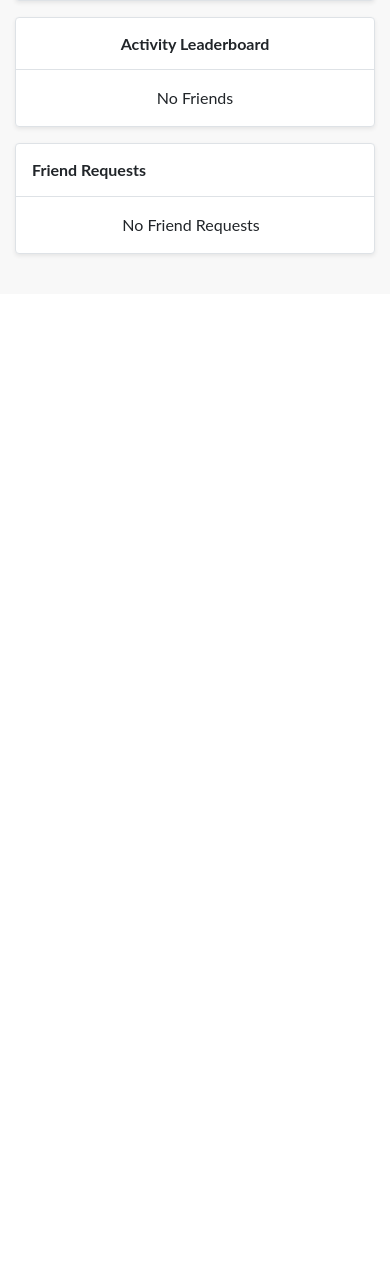
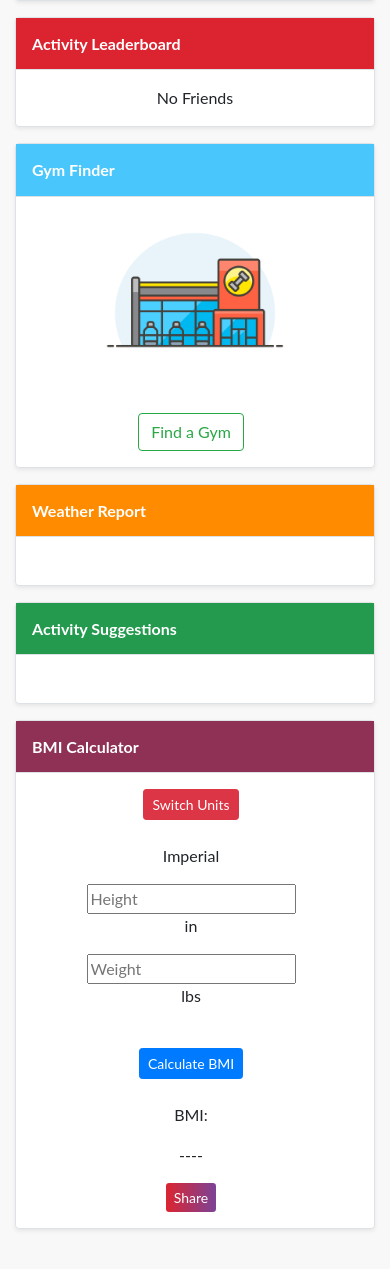
Before and after one commit to openchampagne/getstrongwithme, a Python web app: template templates/my-account.html in a window 390 px wide; the page is wider, and only the part inside the window is pictured. Shown: the part 572-1841 px from the top of that part. Before the commit the page ends 829 px from the top of that part, so only its background shows below. Run offline with Jinja, Linux system fonts and the light colour scheme; the template is opened without the code that fills it, so the values that code supplies are empty; some libraries are stand-ins or nearby versions.

Commit message:
My Account page gains Skittles Widget design

```diff
--- a/static/js/bmi.js
+++ b/static/js/bmi.js
@@ -14,16 +14,20 @@ function switch_units(units) {
 
 function bmi_status(bmi) {
     if (bmi < 18.5) {
-        document.getElementById('bmi-status').textContent = 'My BMI is ' + bmi + ' which is Underweright. Speak with your doctor to determine if you need to gain weight.';
+        document.getElementById('bmi-status').textContent = 'Your BMI is ' + bmi + ' which is Underweight. Speak with your doctor to determine if you need to gain weight.';
+        document.getElementById('bmi-status-post').textContent = 'My BMI is ' + bmi + ' which is Underweight!';
     }
     else if (bmi >= 18.5 && bmi <= 24.9) {
-        document.getElementById('bmi-status').textContent = 'My BMI is ' + bmi + ' which is Healthy!';
+        document.getElementById('bmi-status').textContent = 'Your BMI is ' + bmi + ' which is Healthy! Keep up the Great Work!';
+        document.getElementById('bmi-status-post').textContent = 'My BMI is ' + bmi + ' which is Healthy! Awesome!';
     }
     else if (bmi >= 25.0 && bmi <= 29.9) {
-        document.getElementById('bmi-status').textContent = 'My BMI is ' + bmi + ' which is Overweight. Being overweight can lead to a higher chance of heart and other health issues. Soeak to your doctor to determine the healthiest ways for you to lose weight.';
+        document.getElementById('bmi-status').textContent = 'Your BMI is ' + bmi + ' which is Overweight. Being overweight can lead to a higher chance of heart and other health issues. Soeak to your doctor to determine the healthiest ways for you to lose weight.';
+        document.getElementById('bmi-status-post').textContent = 'My BMI is ' + bmi + ' which is Overweight. Working to Improve!';
     }
     else if (bmi > 30.0){
-        document.getElementById('bmi-status').textContent = 'My Bmi is ' + bmi + ' which classifies as Obese. Obesity can be very dangerous and cause chronic diesases. Speak with your doctor to determine the healthiest ways for you to lose weight';
+        document.getElementById('bmi-status').textContent = 'Your Bmi is ' + bmi + ' which classifies as Obese. Obesity can be very dangerous and cause chronic diesases. Speak with your doctor to determine the healthiest ways for you to lose weight';
+        document.getElementById('bmi-status-post').textContent = 'My Bmi is ' + bmi + ' which classifies as Obese. Working to Improve!';
     }
 }
 
--- a/static/js/weather.js
+++ b/static/js/weather.js
@@ -2,10 +2,27 @@ var weatherAPI = '1fd09e59f0f835ebe04dc5ab06de40f3';
 var geolocationAPI = 'pk.9684621c328d7f6c2548e794b8b05772';
 
 //Function to return activity suggestion based on weather conditions
- function activitySuggestion(temp, condition) {
-    if (temp >= 67 && temp <= 90 && condition == 'Clear') {
-        print("")
+ function activitySuggestion(temp, conditionStatus) {
+
+    var activity = "";
+
+    if (temp >= 67 && temp <= 90 && conditionStatus == 'clear') {
+        activity = "Perfect Time for a Brisk Outdoor walk or a Nice Run";
          }
+    if (temp > 95 && conditionStatus == 'clear') {
+            activity = "Perhaps its too hot for Outdoor Activities. Try an Indoor activity like a Gym Workout";
+        }
+    if (conditionStatus == 'rain' || conditionStatus == 'light rain' || conditionStatus == 'moderate rain') {
+            activity = "When it rains it pours... Don't let that affect your Activity. Do an indoor workout!";
+        }
+    if (conditionStatus = 'broken clouds' || conditionStatus == 'scattered clouds' || conditionStatus == 'cloudy' || conditionStatus == 'clouds') {
+            activity = "Looks like it's Cloudy. Great time for a Walk, Run or Outdoor Yoga without the Sun";
+        }
+    else {
+             activity = "No Activity Suggestions at this Time"
+         }
+    document.getElementById('activitySuggestion').textContent = activity;
+    console.log(conditionStatus);
 }
 
 function weather(coordinates, city) {
@@ -19,17 +36,15 @@ function weather(coordinates, city) {
             var temp = obj.main.temp;
             var condition = obj.weather[0].main;
             var conditionStatus = obj.weather[0].description;
-            console.log(temp);
-            console.log(condition);
-            console.log(conditionStatus);
-            document.getElementById('temp').textContent = 'It is '+ temp +' F degrees outside in '+ city +'!';
-            //document.getElementById('temp-status').textContent = conditionStatus;
+            document.getElementById('temp').textContent = "It's " + temp + "°F outside in " + city;
+            //document.getElementById('temp-status').textContent = "Conditions are: " + conditionStatus;
         }
         else {
             console.log('Couldn\'t fetch temperature for latitude: '+ lat + ' longitude: '+ lon);
         }
     }
     request.send();
+    activitySuggestion();
 }
 
 function getCoordinates() {
--- a/templates/my-account.html
+++ b/templates/my-account.html
@@ -98,8 +98,8 @@
             {% endfor %}
 
 
+         </main>
 
-         </main>
          <aside class="col col-xl-3 order-xl-1 col-lg-6 order-lg-2 col-md-6 col-sm-6 col-12">
             <div class="box mb-3 shadow-sm border rounded bg-white profile-box text-center">
                <div class="py-4 px-3 border-bottom">
@@ -119,7 +119,7 @@
                   <a class="font-weight-bold p-3 d-block" data-toggle="modal" data-target="#editProfile" href="/my-account"> Edit my Profile </a>
 
 
- <!-- Edit Profile Modal -->
+ <!-- Start Edit Profile Modal -->
  <div class="modal fade" id="editProfile" role="dialog">
   <div class="modal-dialog">
     <div class="modal-content">
@@ -146,18 +146,19 @@
 
   </div>
 </div>
+<!-- End Edit Profile Modal -->
 
 
                </div>
             </div>
+<!-- end my profile box-->
 
-
-         </aside>
-
-         <aside class="col col-xl-3 order-xl-3 col-lg-6 order-lg-3 col-md-6 col-sm-6 col-12">
+<!-- Activity Leaderboard Widget Starts -->
 <div class="box shadow-sm border rounded bg-white mb-3">
-               <div class="border-bottom p-3">
-                  <h6 class="font-weight-bold m-0">Activity Leaderboard</h6>
+   <div class="border-bottom p-3" style="
+   background-color: #dc2430;
+   color: #fff;">
+      <h6 class="font-weight-bold m-0 text-left">Activity Leaderboard</h6>
    </div>
    <div class="box-body p-3">
       <!-- for each friend-->
@@ -173,7 +174,8 @@
             <div class="text-truncate">{{ users.firstName }} {{ users.lastName }}</div>
             <div class="small text-gray-500">0 Calories</div>
          </div>
-                     <span class="ml-auto"><button type="button" class="btn btn-light btn-sm"><i class="feather-user-plus"></i></button>
+         <span class="ml-auto"><button type="button" class="btn btn-light btn-sm"><i
+                  class="feather-user-plus"></i></button>
          </span>
       </div>
       {% endif %}
@@ -185,32 +187,184 @@
 
    </div>
 </div>
+<!-- Activity Leaderboard Widget Ends-->
+
+<!-- GymFinder Widget Starts -->
           <div class="box shadow-sm border rounded bg-white mb-3">
-               <div class="border-bottom p-3 d-flex align-items-center">
+            <div class="border-bottom p-3 d-flex align-items-center" style="
+            background-color: #49c6fc;
+            color: #fff;">
                <div class="mr-1 overflow-hidden">
-                  <h6 class="font-weight-bold m-0">Friend Requests</h6>
+                  <h6 class="font-weight-bold m-0">Gym Finder</h6>
+               </div>
+            </div>
+            <div class="box-body p-3">
+               <a data-toggle="modal" data-target="#gymFinder" href="#gymFinder">
+               <img src="/static/images/gym.png" width="200px" height="200px">
+               </a>
+                  <div class="mr-2">
+                     <button type="button" data-toggle="modal" data-target="#gymFinder"  class="btn btn-outline-success">Find a Gym</button>
+                  </div>
+            </div>
+            </div>
+<!-- GymFinder Widget ends -->
+
+<!-- GymFinder Junk  Starts -->
+<style>
+.modal-dialog,
+.modal-content {
+/* 80% of window height */
+height: 900px;
+width: 900px;
+}
+
+.modal-body {
+/* 100% = dialog height, 120px = header + footer */
+max-height: calc(100vh - 210px);
+overflow-y: auto;
+}
+</style>
+
+
+<div class="modal fade" id="gymFinder" role="dialog">
+<div class="modal-dialog">
+<div class="modal-content">
+ <div class="modal-header">
+   <h1 class="pl-3 pt-3 pr-3 mb-0 pb-3 font-weight-bold text-left">GymFinder - Find Gyms Near You</h1>
+   <button type="button" class="close" data-dismiss="modal">&times;</button>
+ </div>
+ <div class="modal-body">
+   <script src="https://cdn.apple-mapkit.com/mk/5.x.x/mapkit.js"></script>
+
+   <!-- mapkit -->
+   <div id="map"></div>
+   <style>
+      #map {
+          width: 100%;
+          height: 600px;
+      }
+      </style>
+<script>
+const tokenID = "eyJhbGciOiJFUzI1NiIsInR5cCI6IkpXVCIsImtpZCI6IlU0NlA4RkhWODcifQ.eyJpc3MiOiI1Qzc1UTVUUjc2IiwiaWF0IjoxNjE4OTYxODQyLCJleHAiOjE2MjU0NDMyMDB9.i8wW98BKVhHPAV-OwVYMhllS6f7LQrKPo8ncUlly7-eM2eLMSNi6op6bdqAZAAhpx63SeMSiRg9wVSxIhQfzkA";
+
+mapkit.init({
+ authorizationCallback: function(done) {
+     done(tokenID);
+ }
+});
+
+var map = new mapkit.Map("map", {
+showsUserLocationControl: true,
+showsUserLocation: false
+});
+var search = new mapkit.Search({
+language: "en",
+getsUserLocation: true,
+region: map.region
+});
+
+search.search("gym", function(error, data) {
+if (error) {
+  // Handle search error
+  return;
+}
+var annotations = data.places.map(function(place) {
+  var annotation = new mapkit.MarkerAnnotation(place.coordinate);
+  annotation.title = place.name;
+  annotation.glyphText = "💪🏽";
+  annotation.subtitle = place.formattedAddress;
+  annotation.color = "#68d2fe";
+  return annotation;
+});
+map.showItems(annotations);
+});
+</script>
+<!-- mapkit ends-->
+
+
+</div>
+</div>
+
+</div>
+</div>
+<!-- GymFinder Junk Ends-->
+
+         </aside>
+
+         <aside class="col col-xl-3 order-xl-3 col-lg-6 order-lg-3 col-md-6 col-sm-6 col-12">
+
+<!-- Weather Starts -->
+<div class="box shadow-sm border rounded bg-white mb-3">
+   <div class="border-bottom p-3 d-flex align-items-center" style="
+   background-color: #ff8c00;
+   color: #fff;">
+      <div class="mr-1 overflow-hidden">
+         <h6 class="font-weight-bold m-0">Weather Report</h6>
       </div>
    </div>
    <div class="box-body p-3">
          <div class="mr-2">
-                {% for req in r %}
-
-                  {%set name=User.query.filter_by(username=req.user_from).first().firstname +" "+User.query.filter_by(username=req.user_from).first().lastname%}
-                  <div class="text-truncate">{{name}}</div>
-                  <div class="small text-gray-500">placeholder</div>
-                  <form action="/accept/{{req.id}}" method="POST">
-
-                    <small><button type="Submit" value="Accept" name="acccept" class="btn btn-success btn-sm float-left col-sm-6" style="text-align: center;">Accept </button></small></form>
-                    <form action="/reject/{{req.id}}" method="POST"><input type="Submit" value="Reject" name="reject" class="btn btn-danger btn-sm float-right col-sm-6"></form>
-
-                    {% else %}
-                    <div class="text-truncate">No Friend Requests</div>
-          {% endfor %}
-        </div>
-
+            <p id="temp"></p>
+            <p id="temp-status"></p>
 
          </div>
    </div>
+   </div>
+<!-- Weather ends -->
+
+<!-- Activity Suggestions Starts -->
+<div class="box shadow-sm border rounded bg-white mb-3">
+   <div class="border-bottom p-3 d-flex align-items-center" style="
+   background-color: #249a4e;
+   color: #fff;">
+      <div class="mr-1 overflow-hidden">
+         <h6 class="font-weight-bold m-0">Activity Suggestions</h6>
+      </div>
+   </div>
+   <div class="box-body p-3">
+         <div class="mr-2">
+            <p id="activitySuggestion"></p>
+         </div>
+   </div>
+   </div>
+<!-- Activity Suggestions ends -->
+
+<!-- BMI Widget Starts-->
+<div class="box shadow-sm border rounded bg-white mb-3">
+<div class="border-bottom p-3 d-flex align-items-center" style="
+background-color: #8e3155;
+color: #fff;">
+<div class="mr-1 overflow-hidden">
+   <h6 class="font-weight-bold m-0">BMI Calculator</h6>
+</div>
+</div>
+<div class="box-body p-3">
+   <div class="mr-2">
+    <button id="switch-units" class="btn btn-primary btn-sm btn btn-danger" onclick="switch_units(units.textContent)">Switch Units</button>
+      <br><br>
+      <p id="units">Imperial</p>
+      <input id="height" placeholder="Height"><p id="unit-height">in</p>
+      <input id="weight" placeholder="Weight"><p id="unit-weight">lbs</p><br>
+      <button id="metric-imperial-toggle" class="btn btn-primary btn-sm btn btn-primary" onclick="calculate_bmi(units.textContent, height.value, weight.value)"> Calculate BMI </button><br><br>
+      <p> BMI: </p>
+      <p id="bmi"> ---- </p>
+
+
+     <!-- BMI POST -->
+
+     <form method="POST" action="/home/new">
+      <p class="bmi-output" id="bmi-status"></p>
+      <textarea name="content" id="bmi-status-post" style="display:none;"></textarea>
+        <button class="btn btn-primary btn-sm btn btn-success" type="submit">Share</button>
+      </form>
+
+     <!-- BMI POST-->
+
+</div>
+
+</div>
+</div>
+<!-- BMI Widget Ends -->
 
 
          </aside>
```
Also changed, not shown: templates/home.html (+28 -38 lines), 2 other files. Lines whose indentation alone changed are shown as unchanged.
